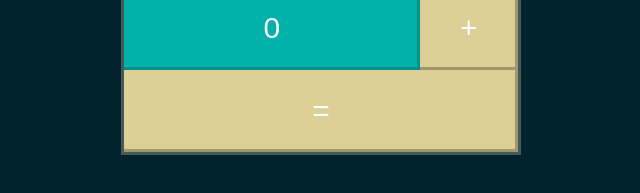
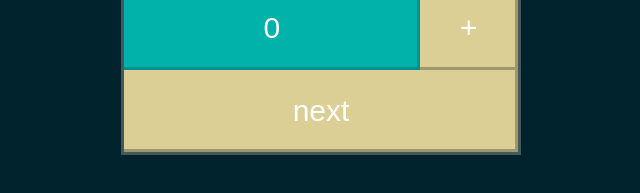
Before and after one commit to marwinburesch/just-another-calculator, a React (Create React App) app: page / in a window 1280 px wide. Shown: the part 535-728 px from the top of the page, without its empty margins (319-959 px from the left). Built offline with nearby package versions, Linux system fonts and the light colour scheme; a web font is replaced by a local one.

Commit message:
Change eqaul key
small changes to grid

```diff
--- a/src/components/ActionKey.js
+++ b/src/components/ActionKey.js
@@ -10,7 +10,6 @@ const Key = styled.button`
   text-align: center;
   color: white;
   font-size: 30px;
-  line-height: 80px;
   user-select: none;
   &:active {
     transform: scale(0.95);
@@ -19,7 +18,7 @@ const Key = styled.button`
 
 export default function ActionKey({ action }) {
   let span = "";
-  if (action === "=") {
+  if (action === "next") {
     span = "span 4";
   }
   return <Key span={span}>{action}</Key>;
--- a/src/components/Calculator.js
+++ b/src/components/Calculator.js
@@ -32,7 +32,7 @@ export default function Calculator() {
       <ActionKey action={"-"} />
       <NumberKey number={0} />
       <ActionKey action={"+"} />
-      <ActionKey action={"="} />
+      <ActionKey action={"next"} />
     </Grid>
   );
 }
```
